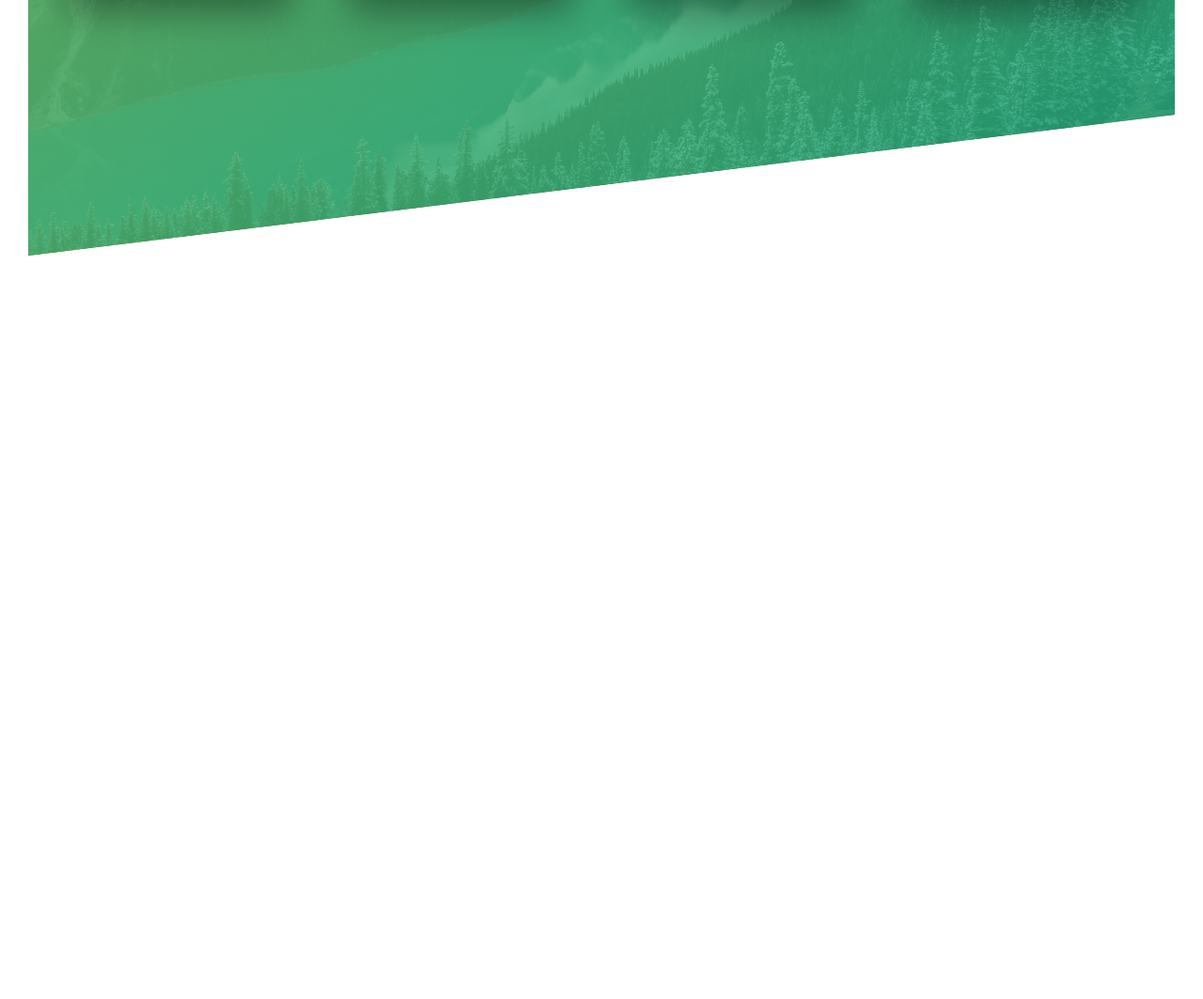
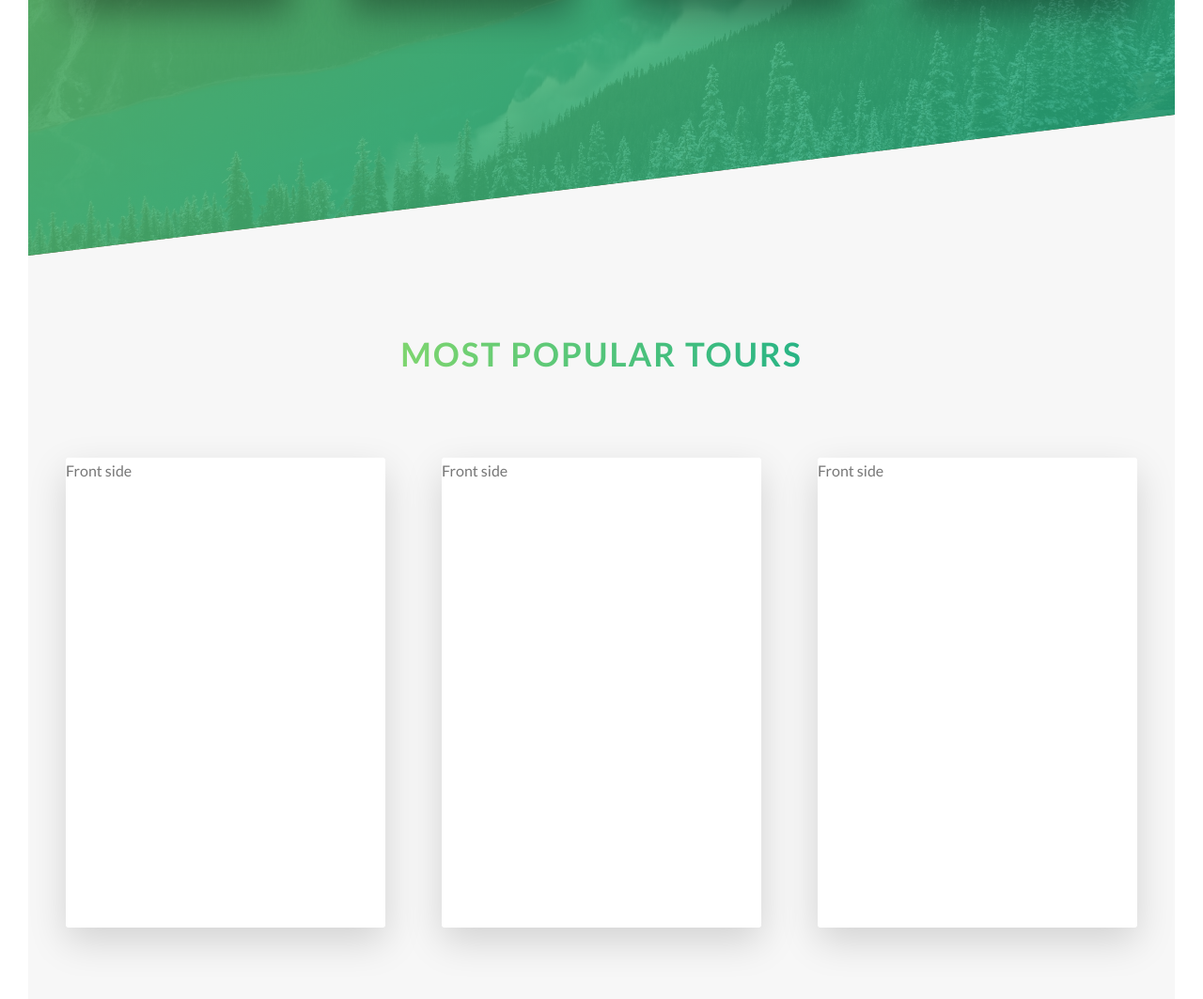
Before and after one commit to Sujesh95/CSS-Natours, a website: page index.html in a window 1280 px wide. Shown: the part 1973-3036 px from the top of the page at 94% size. Before the commit the page ends 2245 px from the top, so only its background shows below. Drawn offline with Linux system fonts and the light colour scheme.

Commit message:
Tours section - 1.

```diff
--- a/index.html
+++ b/index.html
@@ -134,6 +134,39 @@
           </div>
         </div>
       </section>
+
+      <section class="section-tours">
+        <div class="u-margin-bottom-big u-text-center">
+          <h2 class="heading-secondary">Most popular tours</h2>
+        </div>
+
+        <div class="row">
+          <div class="col-1-of-3">
+            <div class="card">
+              <div class="card__side card__side--front">Front side</div>
+              <div class="card__side card__side--back card__side--back-1">
+                Back side
+              </div>
+            </div>
+          </div>
+          <div class="col-1-of-3">
+            <div class="card">
+              <div class="card__side card__side--front">Front side</div>
+              <div class="card__side card__side--back card__side--back-2">
+                Back side
+              </div>
+            </div>
+          </div>
+          <div class="col-1-of-3">
+            <div class="card">
+              <div class="card__side card__side--front">Front side</div>
+              <div class="card__side card__side--back card__side--back-3">
+                Back side
+              </div>
+            </div>
+          </div>
+        </div>
+      </section>
     </main>
 
     <!--- Grid layout using float -->
--- a/sass/abstracts/_variables.scss
+++ b/sass/abstracts/_variables.scss
@@ -11,6 +11,12 @@ $color-primary: #55c57a;
 $color-primary-light: #7ed56f;
 $color-primary-dark: #28b485;
 
+$color-secondary-light: #ffb900;
+$color-secondary-dark: #ff7730;
+
+$color-tertiary-light: #2998ff;
+$color-tertiary-dark: #5643fa;
+
 $color-grey-light-1: #f7f7f7;
 $color-grey-dark: #777;
 $color-white: #fff;
--- /dev/null
+++ b/sass/components/_card.scss
@@ -0,0 +1,47 @@
+.card {
+    height: 50rem;
+    position: relative;
+    perspective: 150rem;
+    -moz-perspective: 150rem;
+
+    &__side {
+        position: absolute;
+        top: 0;
+        left: 0;
+        width: 100%;
+        height: 50rem;
+        backface-visibility: hidden;
+        transition: all .8s ease;
+        border-radius: 3px;
+        box-shadow: 0 1.5rem 4rem rgba($color-black, .15);
+
+        &--front {
+            background-color: $color-white;
+        }
+
+        &--back {
+            transform: rotateY(180deg);
+
+            &-1 {
+                background-image: linear-gradient(to right bottom, $color-secondary-light, $color-secondary-dark);
+            }
+
+            &-2 {
+                background-image: linear-gradient(to right bottom, $color-primary-light, $color-primary-dark);
+            }
+
+
+            &-3 {
+                background-image: linear-gradient(to right bottom, $color-tertiary-light, $color-tertiary-dark);
+            }
+        }
+    }
+
+    &:hover &__side--front {
+        transform: rotateY(180deg);
+    }
+
+    &:hover &__side--back {
+        transform: rotateY(0deg);
+    }
+}
--- a/sass/main.scss
+++ b/sass/main.scss
@@ -7,6 +7,7 @@
 @import "base/typography";
 @import "base/utilities";
 
+@import "components/card";
 @import "components/composition";
 @import "components/button";
 @import "components/feature-box";
--- a/sass/pages/_home.scss
+++ b/sass/pages/_home.scss
@@ -19,3 +19,9 @@
         transform: skewY(7deg);
     }
 }
+
+.section-tours {
+    padding: 25rem 0 50rem 0;
+    margin-top: -10rem;
+    background-color: $color-grey-light-1;
+}
```
Also changed, not shown: css/style.css.
